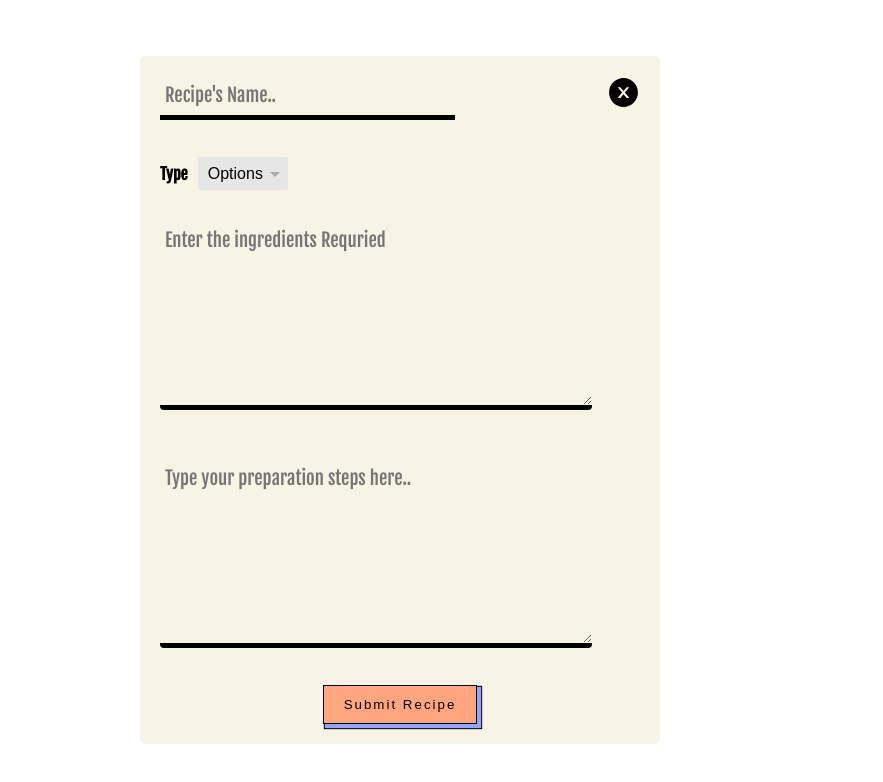
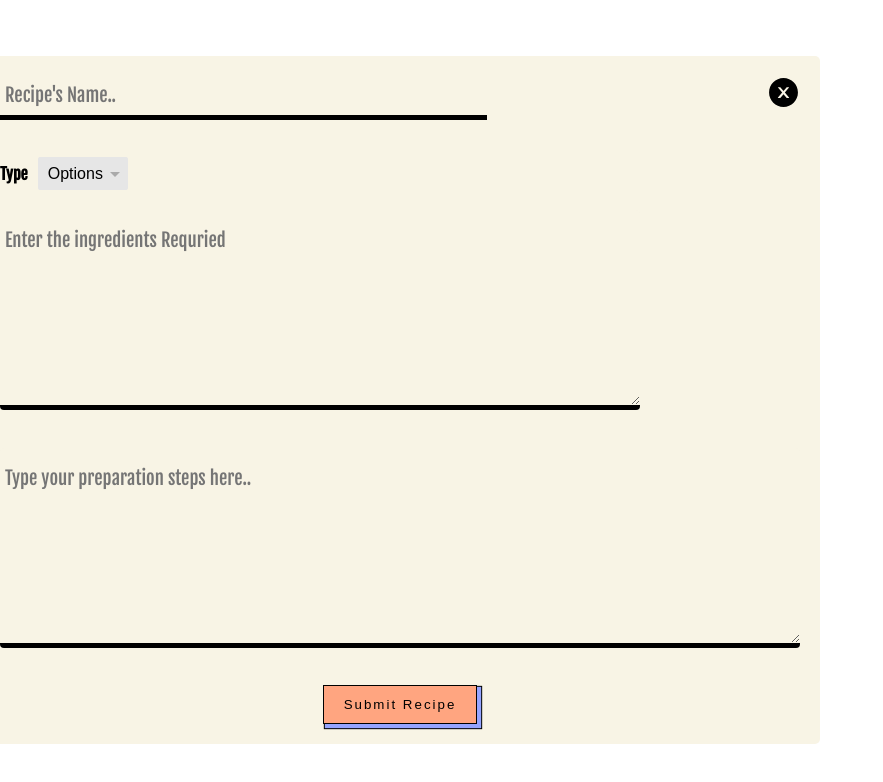
Before and after one commit to badri119/Add-Recipe-Frontend, a React (Create React App) app: page /post in a window 1280 px wide. Shown: the top 782 px of the page, without its empty margins (0-883 px from the left). Built offline with nearby package versions, Linux system fonts and the light colour scheme; sample sign-in values are in the browser's storage.

Commit message:
List view changes

```diff
--- a/src/Components/AddPost/AddPost.css
+++ b/src/Components/AddPost/AddPost.css
@@ -30,7 +30,26 @@ input:focus {
 
 .ingrdientsinputclass {
   display: block;
-  width: 90%;
+  width: 80%;
+  font-size: 14pt;
+  line-height: 28pt;
+  font-family: "Fjalla One";
+  margin-bottom: 28pt;
+  border: none;
+  border-bottom: 5px solid rgba(0, 0, 0, 1);
+  background: #f8f4e5;
+  min-width: 250px;
+  padding-left: 5px;
+  outline: none;
+  color: rgba(0, 0, 0, 1);
+  margin-right: 25px;
+  height: 200px;
+  margin-top: 20px;
+}
+
+.prepinputclass {
+  display: block;
+  width: 100%;
   font-size: 14pt;
   line-height: 28pt;
   font-family: "Fjalla One";
@@ -82,7 +101,7 @@ input:focus {
 }
 
 .postcontainer {
-  width: 60%;
+  width: 100%;
   border-radius: 5px;
   background-color: #f8f4e5;
   padding: 20px;
--- a/src/Components/AddPost/AddPost.js
+++ b/src/Components/AddPost/AddPost.js
@@ -146,7 +146,7 @@ const AddPost = ({
             ></textarea>
             <label htmlFor="preparation"></label>
             <textarea
-              className="ingrdientsinputclass"
+              className="prepinputclass"
               type="text"
               id="preparation"
               name="preparation"
--- a/src/Components/Home/Home.css
+++ b/src/Components/Home/Home.css
@@ -57,7 +57,7 @@
 
 .card {
   margin: 10px;
-  max-width: 300px;
+  width: 500px;
   border: 1px solid #ccc;
   padding: 15px;
   border-radius: 10px;
@@ -185,3 +185,10 @@ ul li a {
   text-decoration: none;
   cursor: pointer;
 }
+
+.list-style {
+  display: flex;
+  flex-direction: column;
+  padding: 0;
+  padding-left: 20px;
+}
--- a/src/Components/Home/Home.js
+++ b/src/Components/Home/Home.js
@@ -166,7 +166,7 @@ const Home = ({
         const response = await axios.get("http://localhost:3001/recipes", {
           headers: { Auth_Token: token },
         });
-        // console.log(response.data);
+        console.log(response.data[0].preparation);
         setAllRecipes(response.data);
         setFilteredRecipes(response.data);
         // console.log(token);
@@ -270,7 +270,14 @@ const Home = ({
                 </div>
                 <p className="ingredients">{recipe.type}</p>
                 <p className="ingredients">{recipe.ingredients}</p>
-                <p className="preparation">{recipe.preparation}</p>
+                <ol className="list-style">
+                  {/* Map over each step in the recipe preparation and render as list item */}
+                  {recipe.preparation.map((step, index) => (
+                    <li className="" key={index}>
+                      {step}
+                    </li>
+                  ))}
+                </ol>
                 {recipe.userid === userid && (
                   <div className="deletebutton">
                     <button
--- a/src/Components/PrivateRoute.js
+++ b/src/Components/PrivateRoute.js
@@ -13,6 +13,11 @@ const PrivateRoute = ({ component: component, ...rest }) => {
         }
       })()}
     </div>
+
+    // Another way to write this is:
+    //This basically means if token exists, navigate to outlet which are the private routes and if token is not present,
+    // navigate to the home page
+    //return token ? <Outlet /> : <Navigate to="/" />;
   );
 };
 
```
